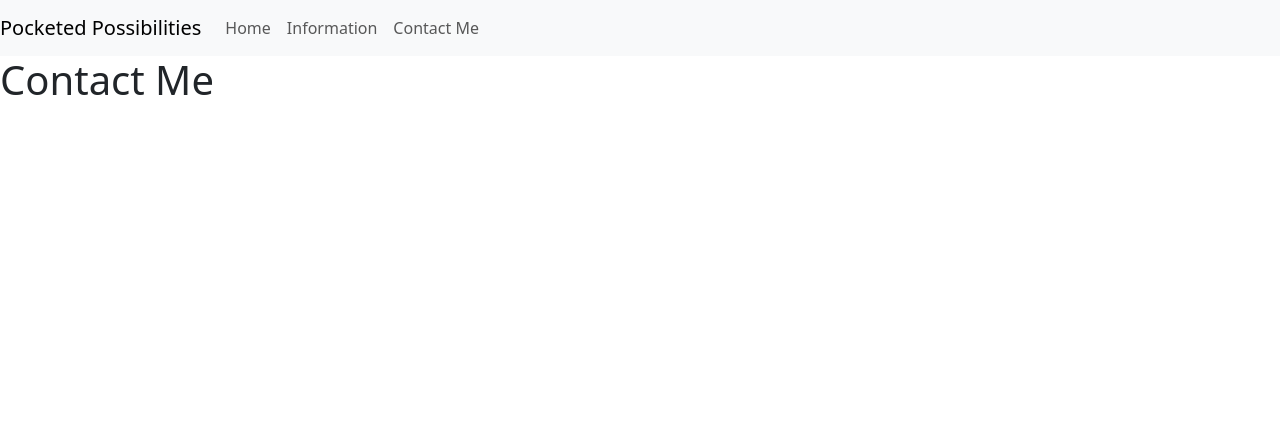
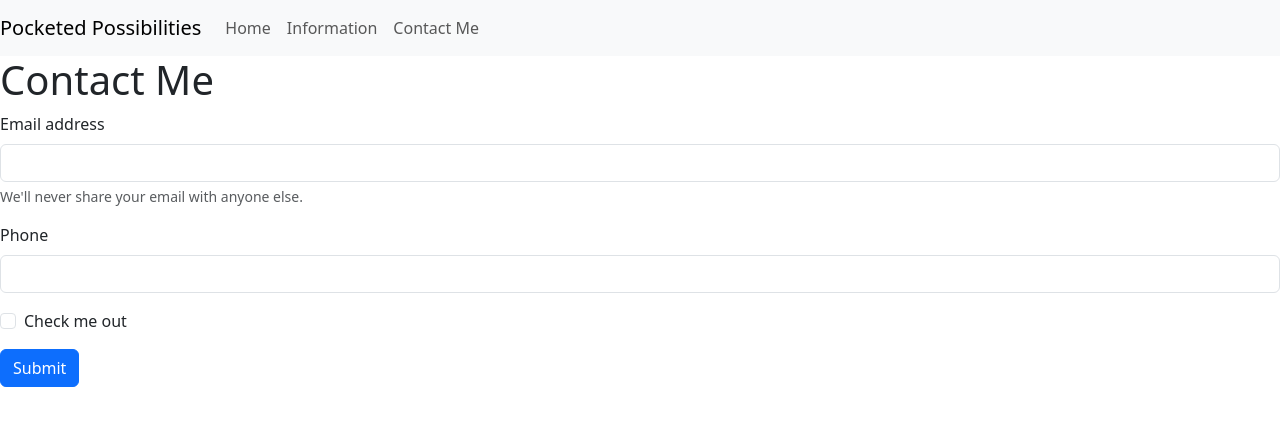
Before and after one commit to MrsJEHS-123124/Project1, a plain HTML site: page contactMe.html in a window 1280 px wide. Drawn offline with nearby package versions, Linux system fonts and the light colour scheme.

Commit message:
contactMe

```diff
--- a/contactMe.html
+++ b/contactMe.html
@@ -33,7 +33,22 @@
     </header>
     <main>
         <h1>Contact Me</h1>
-
+        <form>
+            <div class="mb-3">
+              <label for="exampleInputEmail1" class="form-label">Email address</label>
+              <input type="email" class="form-control" id="ncicjhs9173@gmail.com" aria-describedby="emailHelp">
+              <div id="emailHelp" class="form-text">We'll never share your email with anyone else.</div>
+            </div>
+            <div class="mb-3">
+              <label for="exampleInputPassword1" class="form-label">Phone</label>
+              <input type="password" class="form-control" id="865-888-2371">
+            </div>
+            <div class="mb-3 form-check">
+              <input type="checkbox" class="form-check-input" id="exampleCheck1">
+              <label class="form-check-label" for="exampleCheck1">Check me out</label>
+            </div>
+            <button type="submit" class="btn btn-primary">Submit</button>
+          </form>
     </main>
     <footer></footer>
     <script src="https://cdn.jsdelivr.net/npm/bootstrap@5.3.3/dist/js/bootstrap.bundle.min.js" integrity="sha384-YvpcrYf0tY3lHB60NNkmXc5s9fDVZLESaAA55NDzOxhy9GkcIdslK1eN7N6jIeHz" crossorigin="anonymous"></script>
```
Also changed, not shown: index.html (+3 -3 lines), Images/download.jpg (added), Images/rarecoingrow.jpg (added), Images/rarecoinimage2.jpg (added), Images/rfsinfoimg.jpg (added).
